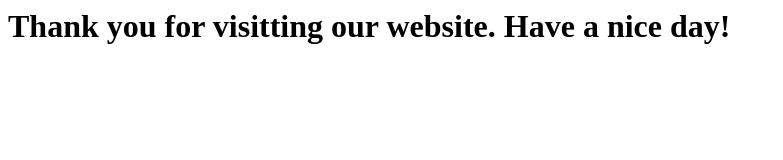
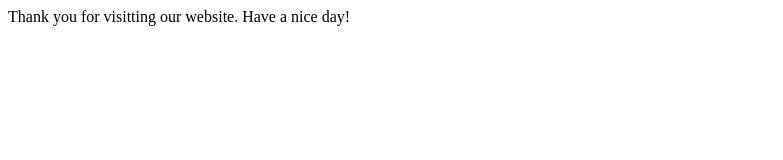
Before and after one commit to mindfulness-apps/mindfulness-apps.github.io, a plain HTML site: page index.html in a window 1280 px wide. Shown: the whole page, without its empty margins (0-783 px from the left). Drawn offline with Linux system fonts and the light colour scheme.

Commit message:
Update index.html

```diff
--- a/index.html
+++ b/index.html
@@ -3,6 +3,6 @@
 <title>Mindfulness Apps</title>
 </head>
 <body>
-<h1>Thank you for visitting our website. Have a nice day!</h1>
+<p>Thank you for visitting our website. Have a nice day!</p>
 </body>
 <html>
```
